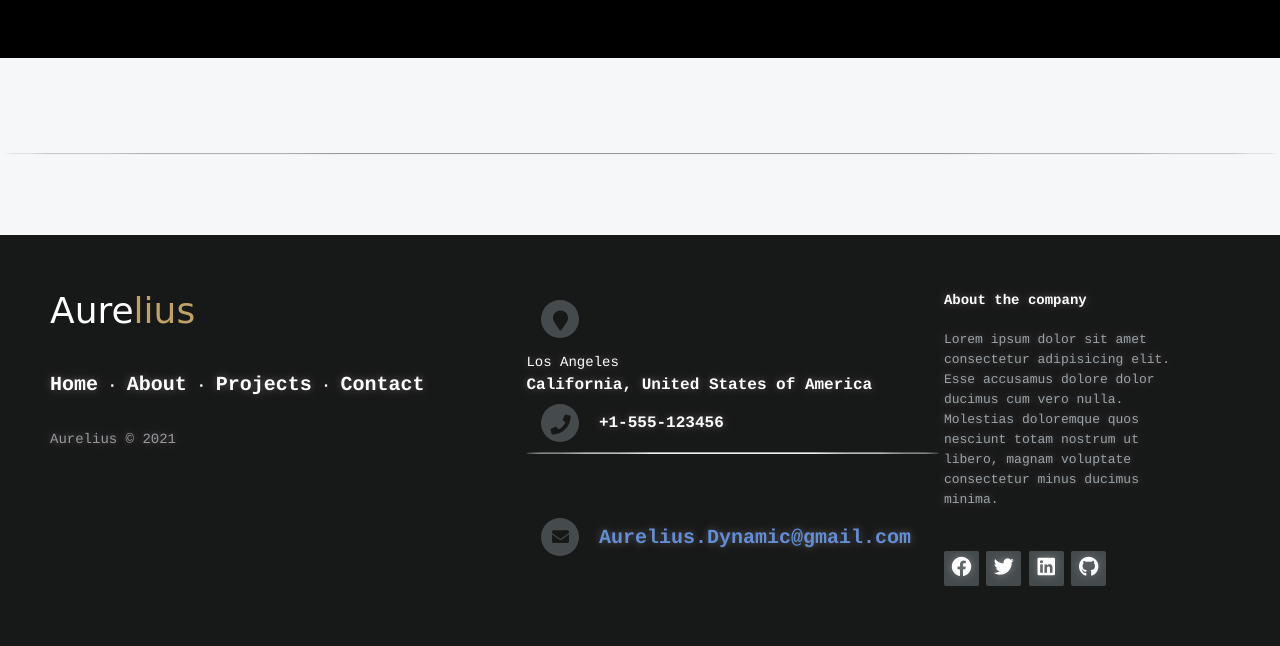
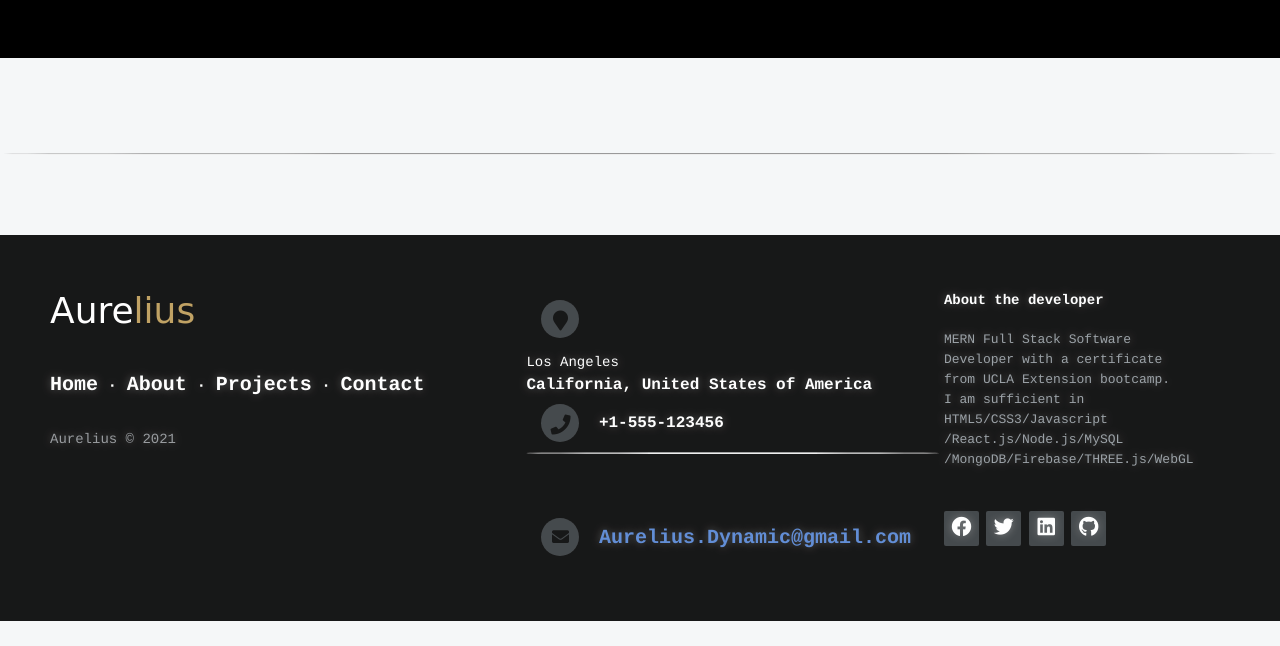
Before and after one commit to ZachBach/Portfolio-2021, a website: page dist/about.html in a window 1280 px wide. Shown: the part 847-1493 px from the top of the page. After the commit the page ends 1468 px from the top, so only its background shows below. Drawn offline with nearby package versions, Linux system fonts and the light colour scheme; a web font is replaced by a local one.

Commit message:
minor grammatical errors/fixes

```diff
--- a/dist/about.html
+++ b/dist/about.html
@@ -124,10 +124,11 @@
         <div class="footer-right">
 
             <p class="footer-company-about">
-                <span>About the company</span>
-                Lorem ipsum dolor sit amet consectetur adipisicing elit. Esse accusamus dolore dolor ducimus cum vero
-                nulla. Molestias doloremque quos nesciunt totam nostrum ut libero, magnam voluptate consectetur minus
-                ducimus minima.
+                <span>About the developer</span>
+                MERN Full Stack Software Developer with a certificate from UCLA Extension bootcamp.
+                I am sufficient in HTML5/CSS3/Javascript
+                /React.js/Node.js/MySQL
+                /MongoDB/Firebase/THREE.js/WebGL
             </p>
 
             <div class="footer-icons">
```
Also changed, not shown: dist/javascript-page.html (+3 -3 lines).
